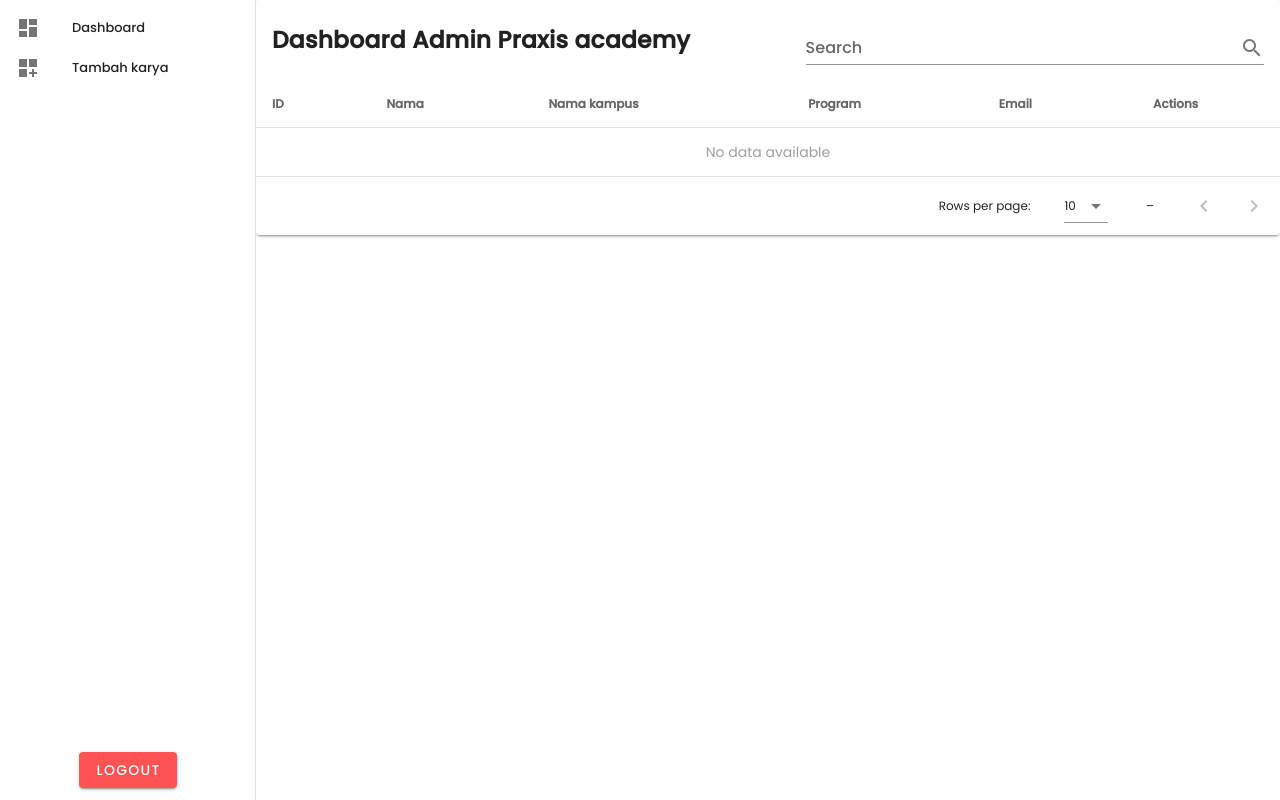
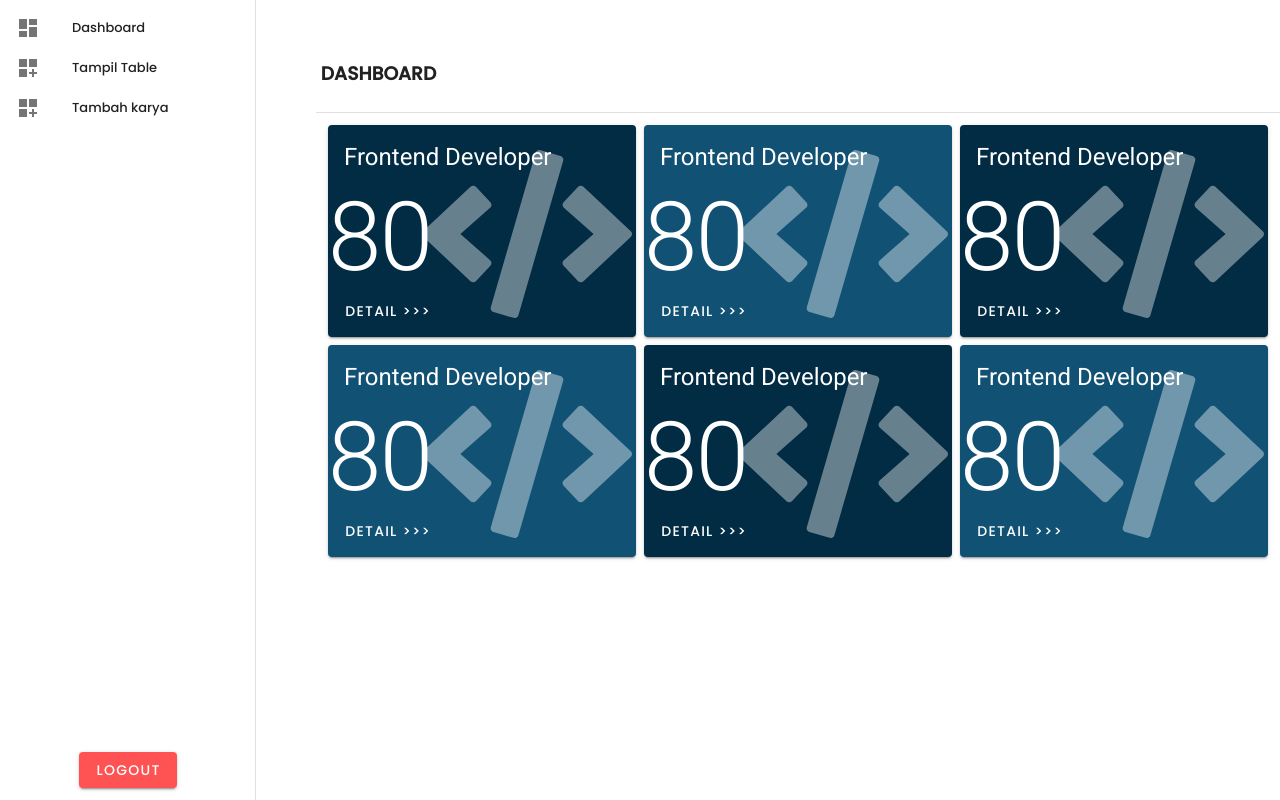
Before and after one commit to praxis-academy-2020/praxis-online-school, a Vue app in the folder frontend/: page /admin/dashboard in a window 1280 px wide. Built offline with nearby package versions, Linux system fonts and the light colour scheme; no server answers; what vue-sweetalert2 would draw is missing.

Commit message:
hah besok jumat

```diff
--- a/frontend/package.json
+++ b/frontend/package.json
@@ -8,6 +8,9 @@
     "lint": "vue-cli-service lint"
   },
   "dependencies": {
+    "@fortawesome/fontawesome-svg-core": "^1.2.31",
+    "@fortawesome/free-solid-svg-icons": "^5.15.0",
+    "@fortawesome/vue-fontawesome": "^2.0.0",
     "axios": "^0.20.0",
     "core-js": "^3.6.5",
     "register-service-worker": "^1.7.1",
--- a/frontend/src/components/admin/Navigation.vue
+++ b/frontend/src/components/admin/Navigation.vue
@@ -13,6 +13,17 @@
           </v-list-item>
         </router-link>
 
+        <router-link to="/admin/Tampil-table" class="text-decoration-none">
+          <v-list-item link>
+            <v-list-item-icon>
+              <v-icon>mdi-view-grid-plus</v-icon>
+            </v-list-item-icon>
+            <v-list-item-content>
+              <v-list-item-title>Tampil Table</v-list-item-title>
+            </v-list-item-content>
+          </v-list-item>
+        </router-link>
+
         <router-link to="/admin/tambah-karya" class="text-decoration-none">
           <v-list-item link>
             <v-list-item-icon>
@@ -23,8 +34,9 @@
             </v-list-item-content>
           </v-list-item>
         </router-link>
+
+
       </v-list>
-
       <template v-slot:append>
         <div class="pa-3 d-flex justify-center">
           <v-btn color="error" @click="logout">Logout</v-btn>
--- a/frontend/src/router/index.js
+++ b/frontend/src/router/index.js
@@ -61,6 +61,11 @@
         path: 'tambah-karya',
         name: 'Tambah-karya',
         component: () => import('../views/admin/Tambah-karya.vue')
+      },
+      {
+        path: 'tampil-table',
+        name: 'Tampil-table',
+        component: () => import('../views/admin/Tampil-table.vue')
       }
     ]
   }
--- a/frontend/src/views/admin/Dashboard.vue
+++ b/frontend/src/views/admin/Dashboard.vue
@@ -1,18 +1,182 @@
 <template>
-  <div>
-    <tabl />
+ <div class="mt-15 ml-15">
+   <h3> <v-icon> mdi-desktop-mac-dashboard </v-icon> DASHBOARD </h3><br>
+ <v-divider></v-divider>
+
+    <v-container>
+      <v-row dense>
+        <v-col cols="4">
+
+               <v-card
+            max-width="350"
+            color="#022c43"
+            dark
+          >
+          <div class="card-body-icon">
+            <font-awesome-icon :icon="crow" size="2x"/>
+          </div>
+            <v-card-title class="headline">
+              Frontend Developer
+            </v-card-title>
+            <div class="display-4">80</div>
+
+
+            <v-card-actions>
+              <v-btn text>
+                Detail >>>
+              </v-btn>
+            </v-card-actions>
+          </v-card>
+        </v-col>
+
+
+           <v-col cols="4">
+
+               <v-card
+            max-width="350"
+            color="#115173"
+            dark
+          >
+          <div class="card-body-icon">
+            <font-awesome-icon :icon="crow" size="2x"/>
+          </div>
+            <v-card-title class="headline">
+              Frontend Developer
+            </v-card-title>
+            <div class="display-4">80</div>
+
+
+            <v-card-actions>
+              <v-btn text>
+                Detail >>>
+              </v-btn>
+            </v-card-actions>
+          </v-card>
+        </v-col>
+        <v-col cols="4">
+
+               <v-card
+            max-width="350"
+            color="#022c43"
+            dark
+          >
+          <div class="card-body-icon">
+            <font-awesome-icon :icon="crow" size="2x"/>
+          </div>
+            <v-card-title class="headline">
+              Frontend Developer
+            </v-card-title>
+            <div class="display-4">80</div>
+
+
+            <v-card-actions>
+              <v-btn text>
+                Detail >>>
+              </v-btn>
+            </v-card-actions>
+          </v-card>
+        </v-col>
+         <v-col cols="4">
+
+               <v-card
+            max-width="350"
+            color="#115173"
+            dark
+          >
+          <div class="card-body-icon">
+            <font-awesome-icon :icon="crow" size="2x"/>
+          </div>
+            <v-card-title class="headline">
+              Frontend Developer
+            </v-card-title>
+            <div class="display-4">80</div>
+
+
+            <v-card-actions>
+              <v-btn text>
+                Detail >>>
+              </v-btn>
+            </v-card-actions>
+          </v-card>
+        </v-col>
+         <v-col cols="4">
+
+               <v-card
+            max-width="350"
+            color="#022c43"
+            dark
+          >
+          <div class="card-body-icon">
+            <font-awesome-icon :icon="crow" size="2x"/>
+          </div>
+            <v-card-title class="headline">
+              Frontend Developer
+            </v-card-title>
+            <div class="display-4">80</div>
+
+
+            <v-card-actions>
+              <v-btn text>
+                Detail >>>
+              </v-btn>
+            </v-card-actions>
+          </v-card>
+        </v-col>
+         <v-col cols="4">
+
+               <v-card
+            max-width="350"
+            color="#115173"
+            dark
+          >
+          <div class="card-body-icon">
+            <font-awesome-icon :icon="crow" size="2x"/>
+          </div>
+            <v-card-title class="headline">
+              Frontend Developer
+            </v-card-title>
+            <div class="display-4">80</div>
+
+
+            <v-card-actions>
+              <v-btn text>
+                Detail >>>
+              </v-btn>
+            </v-card-actions>
+          </v-card>
+        </v-col>
+      </v-row>
+    </v-container>
   </div>
 </template>
 
 <script>
-import tabl from "@/components/admin/table.vue";
+import { FontAwesomeIcon } from '@fortawesome/vue-fontawesome'
+import { faCode } from '@fortawesome/free-solid-svg-icons'
 
 export default {
   components: {
-    tabl
+    FontAwesomeIcon
+    },
+  data () {
+    return {
+      crow: faCode,
+    }
   },
   created() {
-    this.$vuetify.theme.linght = true;
-  }
-};
+    // this.$vuetify.theme.dark = true;
+}
+}
 </script>
+
+<style scoped>
+.card-body-icon{
+	position: absolute;
+	z-index: 0;
+	top: 25px;
+	right: 4px;
+	opacity: 0.4;
+	font-size: 84px
+
+}
+</style>
--- /dev/null
+++ b/frontend/src/views/admin/Tampil-table.vue
@@ -0,0 +1,18 @@
+<template>
+  <div>
+    <tabl />
+  </div>
+</template>
+
+<script>
+import tabl from "@/components/admin/table.vue";
+
+export default {
+  components: {
+    tabl
+  },
+//   created() {
+//     this.$vuetify.theme.linght = true;
+//   }
+};
+</script>
```
Also changed, not shown: frontend/src/components/admin/dashboardadmin.vue (added), 1 other file (tests, documents, lock files or other folders).
